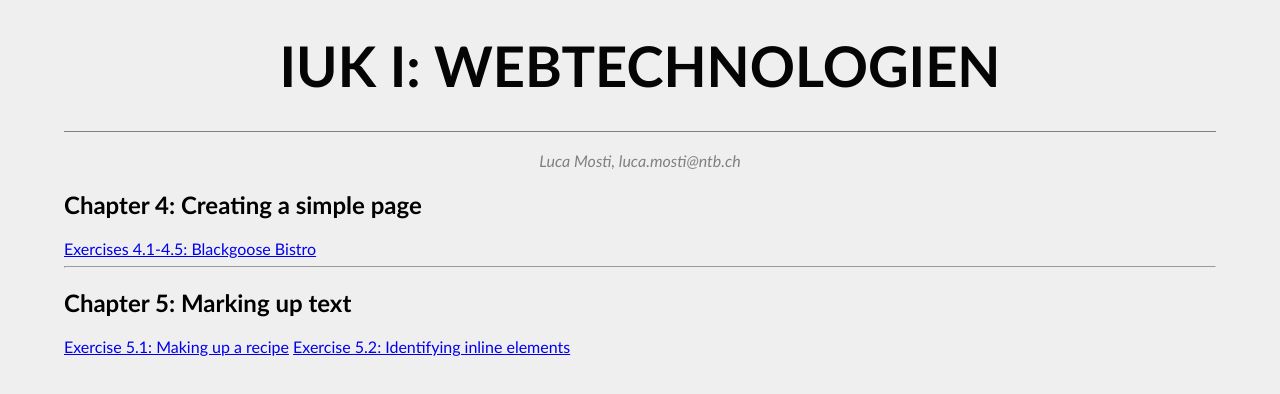
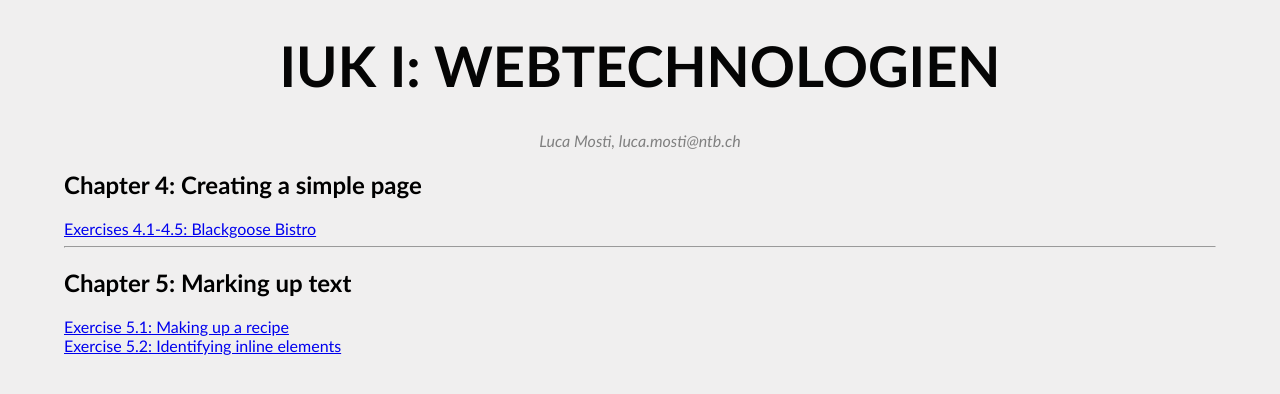
Before and after one commit to lucamosti/IUK_I_W, a plain HTML site: page index.html in a window 1280 px wide. Drawn offline with Linux system fonts and the light colour scheme.

```diff
--- a/index.html
+++ b/index.html
@@ -13,7 +13,6 @@
       text-align: center;
       font-family: Calibri;
       text-transform: uppercase;
-      border-bottom: 1px solid #808080;
       margin-top: 30px;
     }
     #Autor {
@@ -27,12 +26,12 @@
     </style>
   </head>
   <body>
-    <div id ="title"><h1>IuK I: Webtechnologien</h1></div><br>
+    <div id ="title"><h1>IuK I: Webtechnologien</h1></div>
     <div id ="Autor"><i>Luca Mosti, luca.mosti@ntb.ch</i></div>
     <h2>Chapter 4: Creating a simple page</h2>
     <a href="https://lucamosti.github.io/IUK_I_W/Kapitel_4/Aufgabe4.html">Exercises 4.1-4.5: Blackgoose Bistro</a><hr>
     <h2>Chapter 5: Marking up text</h2>
-    <a href="https://lucamosti.github.io/IUK_I_W/Kapitel_5/Aufgabe5_1.html">Exercise 5.1: Making up a recipe</a>
+    <a href="https://lucamosti.github.io/IUK_I_W/Kapitel_5/Aufgabe5_1.html">Exercise 5.1: Making up a recipe</a><br>
     <a href="https://lucamosti.github.io/IUK_I_W/Kapitel_5/Aufgabe5_2.html">Exercise 5.2: Identifying inline elements</a>
   </body>
 </html>
```
